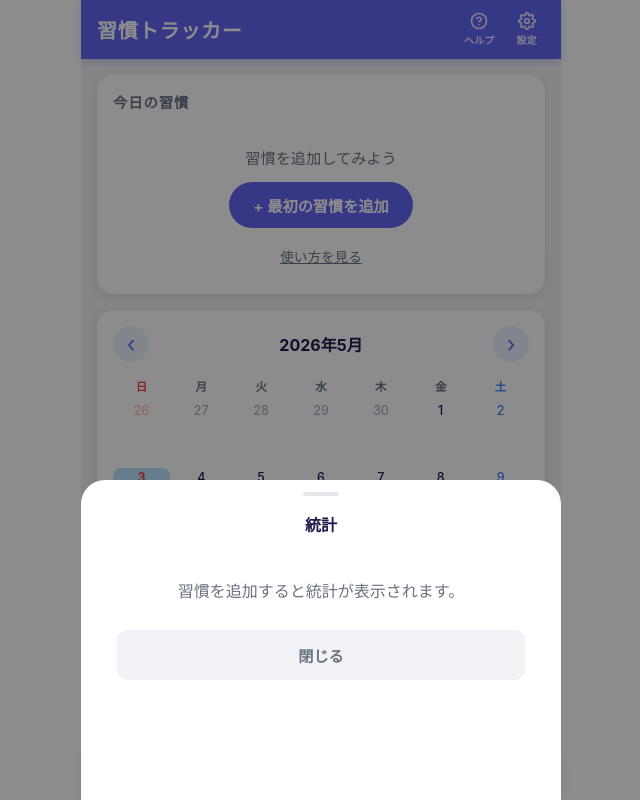
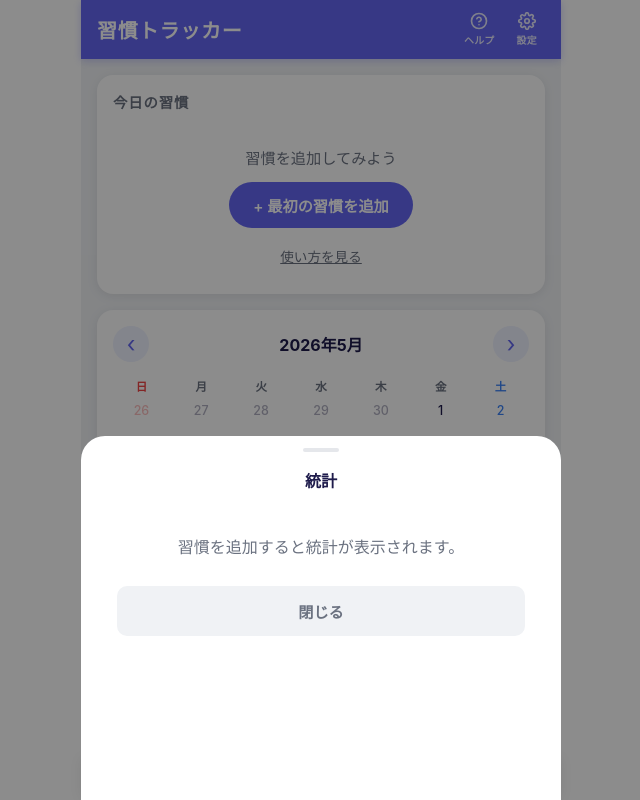
Before and after one commit to Junkoma2/habit-tracker, a React (Vite) app: page / in a window 1280 px wide. Both pictures are taken after a click on the button "統計". Shown: the whole page, without its empty margins (319-959 px from the left). Built offline with nearby package versions, Linux system fonts and the light colour scheme.

Commit message:
Separate footer control from safe area canvas

```diff
--- a/src/App.css
+++ b/src/App.css
@@ -323,7 +323,7 @@
 /* Footer */
 .app-footer {
   position: fixed;
-  bottom: 0;
+  bottom: var(--footer-safe-padding);
   left: 0;
   right: 0;
   margin: 0 auto;
@@ -331,7 +331,6 @@
   background: var(--color-surface);
   border-top: 2px solid var(--color-primary);
   box-shadow: 0 -2px 12px rgba(0, 0, 0, 0.07);
-  padding-bottom: var(--footer-safe-padding);
   z-index: 20;
 }
 
--- a/src/components/Modal.css
+++ b/src/components/Modal.css
@@ -17,14 +17,14 @@
 .modal-sheet {
   background: var(--color-surface);
   border-radius: 24px 24px 0 0;
-  padding: 12px 20px calc(96px + env(safe-area-inset-bottom));
+  padding: 12px 20px calc(140px + env(safe-area-inset-bottom));
   width: 100%;
   max-width: 480px;
   animation: slideUp 0.22s cubic-bezier(0.34, 1.2, 0.64, 1);
   max-height: calc(100svh - env(safe-area-inset-top));
   overflow-y: auto;
   overscroll-behavior: contain;
-  scroll-padding-bottom: calc(96px + env(safe-area-inset-bottom));
+  scroll-padding-bottom: calc(140px + env(safe-area-inset-bottom));
 }
 
 @keyframes slideUp {
```
